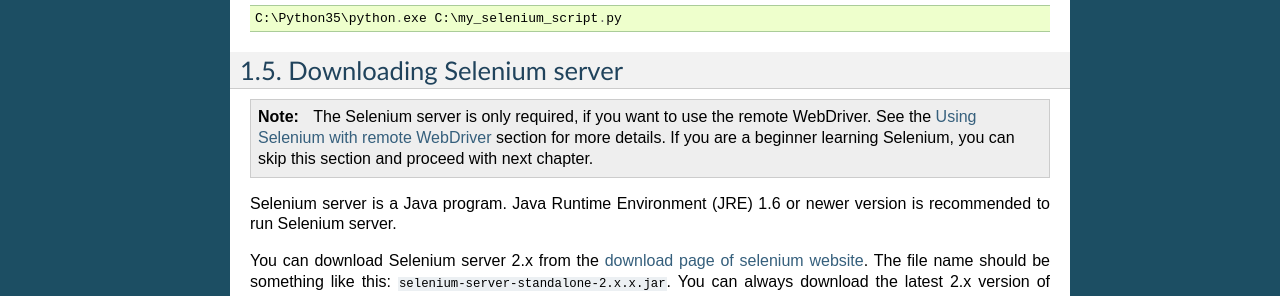
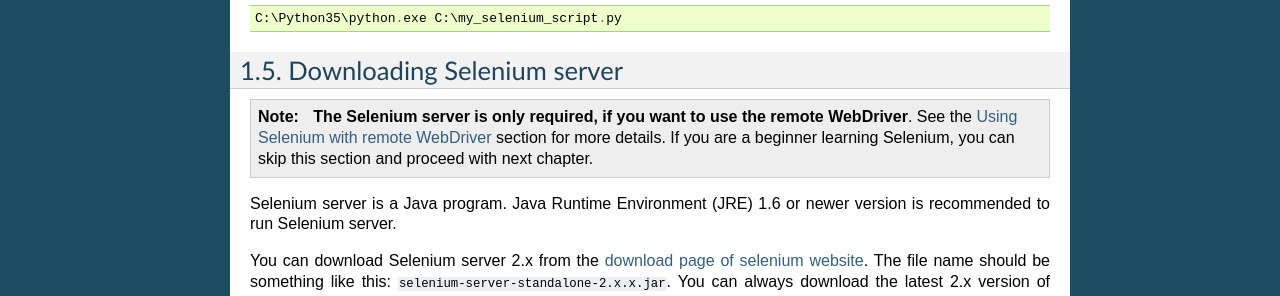
Before and after one commit to baijum/selenium-python, a Sphinx documentation site: the page built from source/installation.rst, in a window 1280 px wide. Shown: the part 1198-1494 px from the top of the page. Built offline with Sphinx 7.4.7, drawn with Linux system fonts in a browser that asks for light colours.

```diff
--- a/source/installation.rst
+++ b/source/installation.rst
@@ -87,8 +87,8 @@ Downloading Selenium server
 
 .. note::
 
-  The Selenium server is only required, if you want to use the remote
-  WebDriver.  See the :ref:`selenium-remote-webdriver` section for
+  **The Selenium server is only required, if you want to use the remote
+  WebDriver**.  See the :ref:`selenium-remote-webdriver` section for
   more details.  If you are a beginner learning Selenium, you can
   skip this section and proceed with next chapter.
 
```
